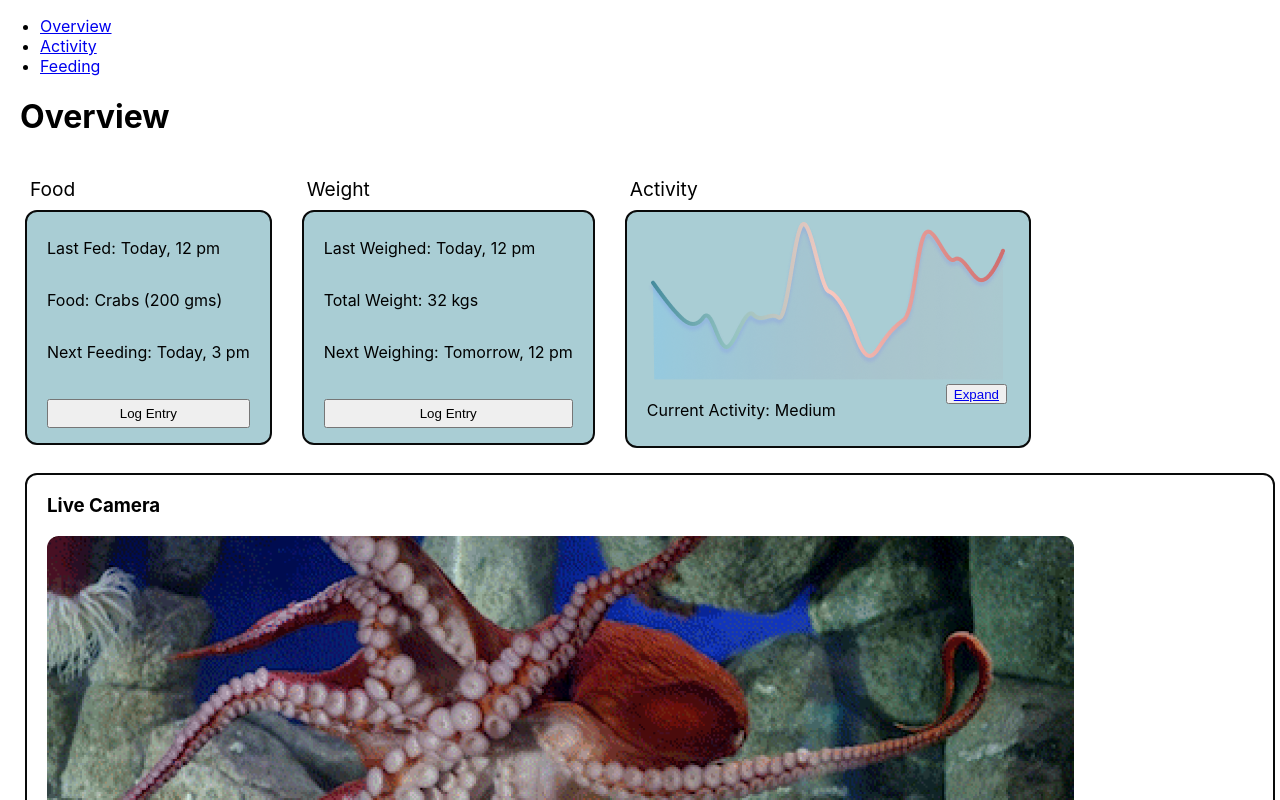
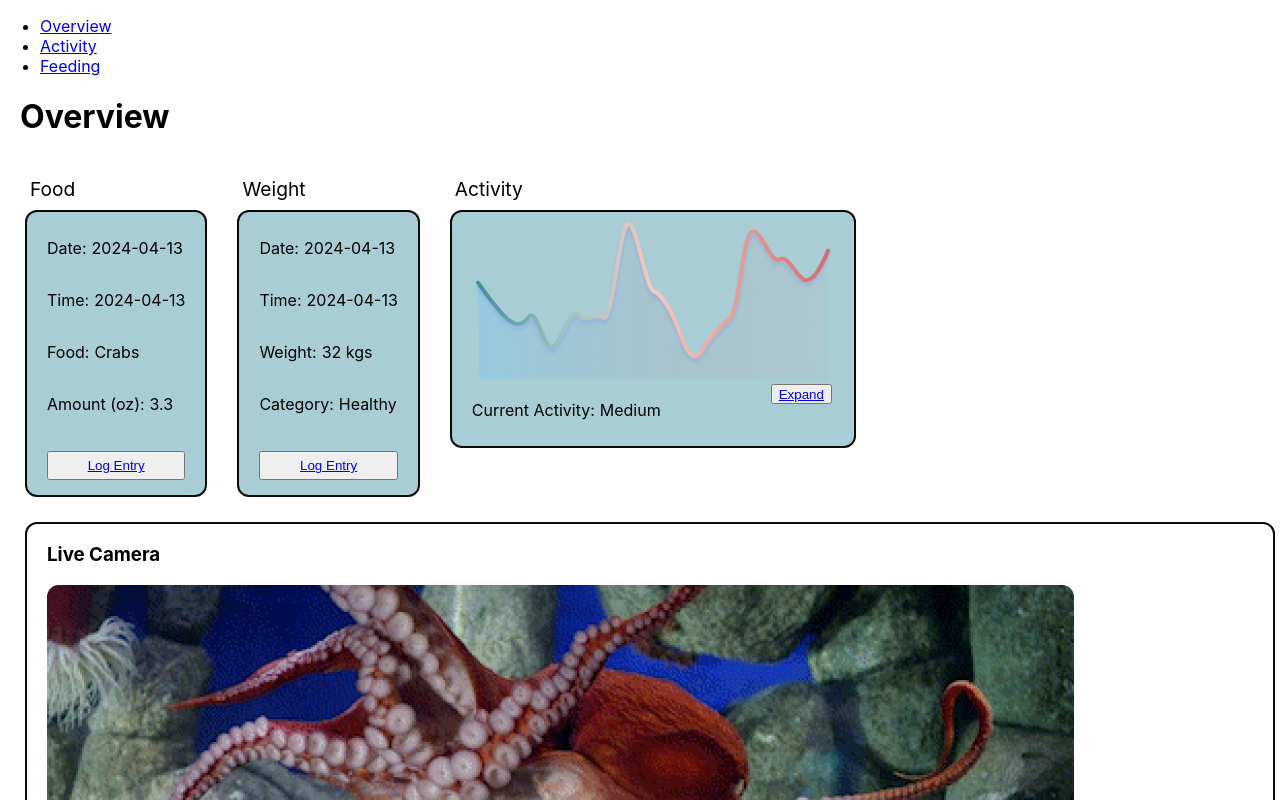
Before and after one commit to kmohan00/octopus, a React (Create React App) app: page / in a window 1280 px wide. Shown: the top 800 px of the page. Built offline with nearby package versions, Linux system fonts and the light colour scheme.

Commit message:
Updated fields

```diff
--- a/src/Feeding.js
+++ b/src/Feeding.js
@@ -3,10 +3,10 @@ import React, { useState, useEffect } from 'react';
 function Feeding() {
   // Initial feeding log data
   const [log, setLog] = useState([
-    { date: '2024-04-13', time: '10:00 AM', foodType: 'Shrimp', quantity: '3 oz' },
-    { date: '2024-04-14', time: '11:30 AM', foodType: 'Squid', quantity: '2 oz' },
-    { date: '2024-04-15', time: '12:15 PM', foodType: 'Fish', quantity: '4 oz' },
-    { date: '2024-04-16', time: '09:45 AM', foodType: 'Crab', quantity: '1.5 oz' },
+    { date: '2024-04-13', time: '10:00', foodType: 'Shrimp', quantity: '3', weight: '55' },
+    { date: '2024-04-14', time: '11:30', foodType: 'Squid', quantity: '2', weight: '58' },
+    { date: '2024-04-15', time: '12:15', foodType: 'Fish', quantity: '4', weight: '60' },
+    { date: '2024-04-16', time: '09:45', foodType: 'Crab', quantity: '1.5', weight: '57' },
     // Add more log entries as needed
   ]);
 
@@ -16,6 +16,7 @@ function Feeding() {
     time: '',
     foodType: '',
     quantity: '',
+    weight: '',
   });
 
   // Function to handle form submission
@@ -24,7 +25,7 @@ function Feeding() {
     // Add new entry to the log
     setLog([...log, formData]);
     // Reset form fields
-    setFormData({ date: '', time: '', foodType: '', quantity: '' });
+    setFormData({ date: '', time: '', foodType: '', quantity: '',  weight: ''});
   };
 
   // Function to handle form input changes
@@ -46,6 +47,7 @@ function Feeding() {
                     <div>Time</div>
                     <div>Food Type</div>
                     <div>Quantity (oz)</div>
+                    <div>Weight (kgs)</div>
                   </div>
                   <div className="log">
                     {log.map((entry, index) => (
@@ -54,6 +56,7 @@ function Feeding() {
                         <div>{entry.time}</div>
                         <div>{entry.foodType}</div>
                         <div>{entry.quantity}</div>
+                        <div>{entry.weight}</div>
                       </div>
                     ))}
                   </div>
@@ -64,6 +67,7 @@ function Feeding() {
                     <input className='inputElem' type="time" name="time" value={formData.time} onChange={handleChange} required />
                     <input className='inputElem' type="text" name="foodType" placeholder="Food Type" value={formData.foodType} onChange={handleChange} required />
                     <input className='inputElem' type="number" name="quantity" placeholder="Quantity (oz)" value={formData.quantity} onChange={handleChange} required />
+                    <input className='inputElem' type="number" name="weight" placeholder="Weight (kgs)" value={formData.weight} onChange={handleChange} required />
                     <button className='inputElem' type="submit">Add Entry</button>
                   </form>
               </div>
--- a/src/Overview.js
+++ b/src/Overview.js
@@ -29,10 +29,18 @@ function Overview() {
                     <div className='elem'>
                         <div className='info'>
                             <p className='categoryName'>
-                                Last Fed:
+                                Date:
                             </p>
                             <p>
-                                Today, 12 pm
+                                2024-04-13
+                            </p>
+                        </div>
+                        <div className='info'>
+                            <p className='categoryName'>
+                                Time:
+                            </p>
+                            <p>
+                                2024-04-13
                             </p>
                         </div>
                         <div className='info'>
@@ -40,19 +48,19 @@ function Overview() {
                                 Food:
                             </p>
                             <p>
-                                Crabs (200 gms)
+                                Crabs
                             </p>
                         </div>
                         <div className='info'>
                             <p className='categoryName'>
-                                Next Feeding:
+                                Amount (oz):
                             </p>
                             <p>
-                                Today, 3 pm
+                                3.3
                             </p>
                         </div>
                         <button className='logSpace'>
-                            Log Entry
+                            <Link to="/feeding">Log Entry</Link>
                         </button>
                     </div>
                 </div>
@@ -61,17 +69,25 @@ function Overview() {
                         Weight
                     </p>
                     <div className='elem'>
-                        <div className='info'>
+                    <div className='info'>
                             <p className='categoryName'>
-                                Last Weighed:
+                                Date:
                             </p>
                             <p>
-                                Today, 12 pm
+                                2024-04-13
                             </p>
                         </div>
                         <div className='info'>
                             <p className='categoryName'>
-                                Total Weight:
+                                Time:
+                            </p>
+                            <p>
+                                2024-04-13
+                            </p>
+                        </div>
+                        <div className='info'>
+                            <p className='categoryName'>
+                                Weight:
                             </p>
                             <p>
                                 32 kgs
@@ -79,14 +95,14 @@ function Overview() {
                         </div>
                         <div className='info'>
                             <p className='categoryName'>
-                                Next Weighing:
+                                Category:
                             </p>
                             <p>
-                                Tomorrow, 12 pm
+                                Healthy
                             </p>
                         </div>
                         <button className='logSpace'>
-                            Log Entry
+                            <Link to="/feeding">Log Entry</Link>
                         </button>
                     </div>
                 </div>
--- a/src/index.css
+++ b/src/index.css
@@ -152,24 +152,26 @@ code {
   width: 100%;
   max-height: 300px; /* Adjust the maximum height as needed */
   overflow-y: auto;
+  /* overflow-x: scroll; */
 }
 .header {
   display: grid;
-  grid-template-columns: repeat(4, 1fr);
+  grid-template-columns: repeat(5, 1fr);
   font-weight: bold;
   background-color: #f0f0f0;
   padding: 8px;
+  /* overflow-x: auto; */
 }
 .log {
   display: grid;
-  grid-template-columns: repeat(4, 1fr);
+  grid-template-columns: repeat(5, 1fr);
   gap: 5px;
   display: flex;
   flex-direction: column;
 }
 .log-entry {
   display: grid;
-  grid-template-columns: repeat(4, 1fr);
+  grid-template-columns: repeat(5, 1fr);
   background-color: #f9f9f9;
   padding: 8px;
   border-bottom: 1px solid #ddd;
```
